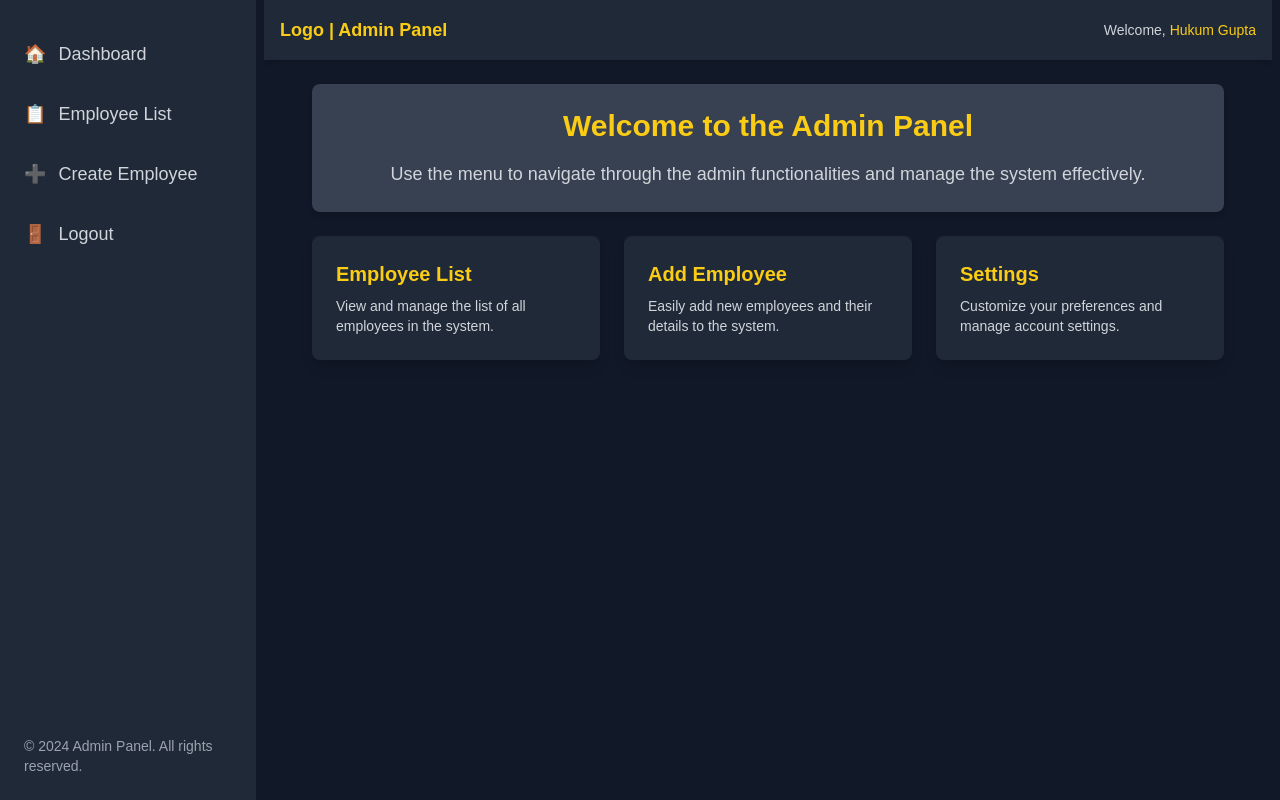
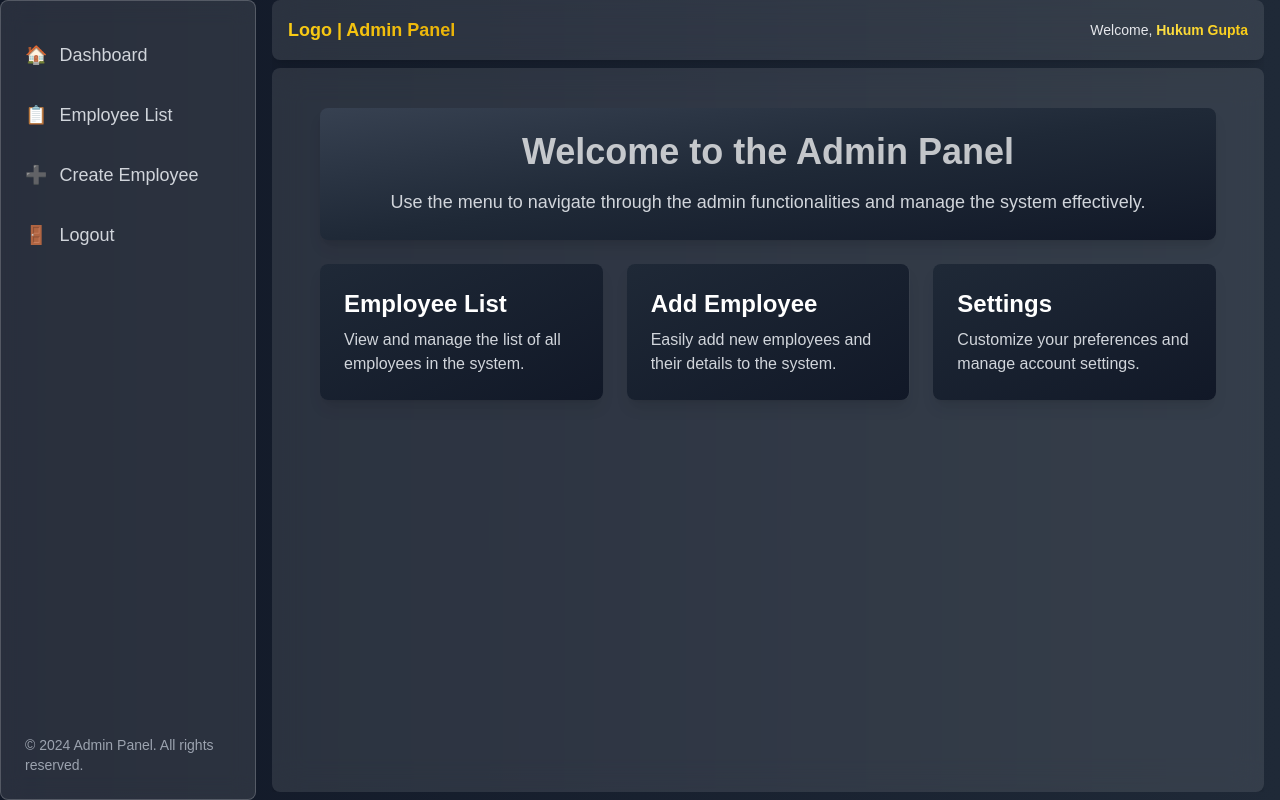
Before and after one commit to D-Atharv/InternShip_Client, a Next.js app in the folder Dealsdray/client/my-app/: page /dashboard in a window 1280 px wide. Built offline with nearby package versions, Linux system fonts and the light colour scheme.

Commit message:
few changes and added loader

```diff
--- a/Dealsdray/client/my-app/app/components/Header.tsx
+++ b/Dealsdray/client/my-app/app/components/Header.tsx
@@ -1,16 +1,18 @@
-
 export default function Header() {
   return (
-    <header className="bg-gray-800 p-4 shadow-md flex justify-between items-center">
+    <header className="bg-white/10 backdrop-blur-lg p-4 shadow-lg rounded-lg flex justify-between items-center">
       <div className="flex items-center space-x-4">
-        <h1 className="text-yellow-400 font-bold text-lg truncate">
+        <h1 className="text-transparent bg-clip-text bg-gradient-to-r from-yellow-400 to-yellow-500 font-extrabold text-lg truncate">
           Logo | Admin Panel
         </h1>
       </div>
 
       <div className="flex items-center space-x-4">
-        <span className="hidden sm:block text-gray-300 text-sm font-medium truncate">
-          Welcome, <span className="text-yellow-400">Hukum Gupta</span>
+        <span className="hidden sm:block text-gray-200 text-sm font-medium truncate">
+          Welcome,{" "}
+          <span className="text-transparent bg-clip-text bg-gradient-to-r from-yellow-300 to-yellow-400 font-bold">
+            Hukum Gupta
+          </span>
         </span>
       </div>
     </header>
--- a/Dealsdray/client/my-app/app/components/Sidebar.tsx
+++ b/Dealsdray/client/my-app/app/components/Sidebar.tsx
@@ -1,70 +1,86 @@
 "use client";
-import { useState } from "react";
-import Link from "next/link";
+import { useState, startTransition } from "react";
+import { useRouter } from "next/navigation";
 
 export default function Sidebar() {
   const [isMenuOpen, setIsMenuOpen] = useState(false);
+  const [isLoading, setIsLoading] = useState(false);
+  const router = useRouter();
+
+  const handleNavigation = (href: string) => {
+    setIsLoading(true);
+    startTransition(() => {
+      router.push(href);
+      setIsLoading(false);
+    });
+  };
 
   return (
     <>
+      {isLoading && (
+        <div className="fixed inset-0 z-50 flex items-center justify-center bg-black/50 backdrop-blur-md">
+          <div className="w-16 h-16 border-4 border-t-transparent border-yellow-400 rounded-full animate-spin"></div>
+        </div>
+      )}
+
       {!isMenuOpen && (
         <button
           onClick={() => setIsMenuOpen(true)}
-          className="fixed top-4 left-4 z-50 lg:hidden text-white p-3 rounded-full bg-gray-700 hover:bg-gray-600 transition focus:outline-none"
+          className="fixed top-4 left-4 z-50 lg:hidden text-white p-3 rounded-full bg-white/10 backdrop-blur-md border border-white/20 hover:bg-white/20 transition focus:outline-none"
         >
           ☰
         </button>
       )}
 
       <aside
-        className={`lg:w-64 bg-gray-800 h-full p-6 lg:static fixed top-0 left-0 z-40 transition-transform duration-300 ease-in-out ${
+        className={`lg:w-64 bg-white/10 backdrop-blur-md border border-white/20 h-full p-6 lg:static fixed top-0 left-0 z-40 transition-transform duration-300 ease-in-out rounded-lg ${
           isMenuOpen ? "translate-x-0" : "-translate-x-full"
         } lg:translate-x-0`}
       >
         <div className="flex flex-col h-full">
           <button
             onClick={() => setIsMenuOpen(false)}
-            className="lg:hidden self-end text-gray-300 bg-gray-700 hover:bg-gray-600 p-2 rounded-full transition"
+            className="lg:hidden self-end text-gray-300 bg-white/10 hover:bg-white/20 backdrop-blur-md p-2 rounded-full border border-white/20 transition"
           >
             ✖️
           </button>
 
           <ul className="mt-4 space-y-8">
             <li>
-              <Link
-                href="/dashboard"
-                className="flex items-center space-x-3 text-lg text-gray-300 hover:text-yellow-500 transition-all duration-200"
+              <button
+                onClick={() => handleNavigation("/dashboard")}
+                className="flex items-center space-x-3 text-lg text-gray-300 hover:text-yellow-400 transition-all duration-200"
               >
                 <span>🏠</span>
                 <span>Dashboard</span>
-              </Link>
+              </button>
             </li>
             <li>
-              <Link
-                href="/employee/list"
-                className="flex items-center space-x-3 text-lg text-gray-300 hover:text-yellow-500 transition-all duration-200"
+              <button
+                onClick={() => handleNavigation("/employee/list")}
+                className="flex items-center space-x-3 text-lg text-gray-300 hover:text-yellow-400 transition-all duration-200"
               >
                 <span>📋</span>
                 <span>Employee List</span>
-              </Link>
+              </button>
             </li>
             <li>
-              <Link
-                href="/employee/create"
-                className="flex items-center space-x-3 text-lg text-gray-300 hover:text-yellow-500 transition-all duration-200"
+              <button
+                onClick={() => handleNavigation("/employee/create")}
+                className="flex items-center space-x-3 text-lg text-gray-300 hover:text-yellow-400 transition-all duration-200"
               >
                 <span>➕</span>
                 <span>Create Employee</span>
-              </Link>
+              </button>
             </li>
             <li>
-              <Link
-                href="/login"
-                className="flex items-center space-x-3 text-lg text-gray-300 hover:text-red-500 transition-all duration-200"
+              <button
+                onClick={() => handleNavigation("/login")}
+                className="flex items-center space-x-3 text-lg text-gray-300 hover:text-red-400 transition-all duration-200"
               >
                 <span>🚪</span>
                 <span>Logout</span>
-              </Link>
+              </button>
             </li>
           </ul>
 
--- /dev/null
+++ b/Dealsdray/client/my-app/app/components/ui/Loader.tsx
@@ -0,0 +1,23 @@
+import React from "react";
+
+export default function Loader() {
+  return (
+    <div className="fixed inset-0 bg-black/50 backdrop-blur-sm flex justify-center items-center z-50">
+      <div className="loader ease-linear rounded-full border-4 border-t-4 border-yellow-400 h-12 w-12"></div>
+      <style jsx>{`
+        .loader {
+          border-top-color: transparent;
+          animation: spin 1s linear infinite;
+        }
+        @keyframes spin {
+          0% {
+            transform: rotate(0deg);
+          }
+          100% {
+            transform: rotate(360deg);
+          }
+        }
+      `}</style>
+    </div>
+  );
+}
--- a/Dealsdray/client/my-app/app/components/ui/WelcomeSection.tsx
+++ b/Dealsdray/client/my-app/app/components/ui/WelcomeSection.tsx
@@ -1,9 +1,12 @@
 export default function WelcomeSection() {
   return (
-    <div className="bg-gray-700 p-6 rounded-lg shadow-md text-center">
-      <h1 className="text-3xl font-bold text-yellow-400">Welcome to the Admin Panel</h1>
+    <div className="bg-gradient-to-br from-gray-700 via-gray-800 to-gray-900 p-6 rounded-lg shadow-lg text-center">
+      <h1 className="text-4xl font-extrabold text-white animate-pulse">
+        Welcome to the Admin Panel
+      </h1>
       <p className="mt-4 text-gray-300 text-lg">
-        Use the menu to navigate through the admin functionalities and manage the system effectively.
+        Use the menu to navigate through the admin functionalities and manage
+        the system effectively.
       </p>
     </div>
   );
--- a/Dealsdray/client/my-app/app/dashboard/DashboardMenu.tsx
+++ b/Dealsdray/client/my-app/app/dashboard/DashboardMenu.tsx
@@ -11,9 +11,9 @@ export default function DashboardMenu() {
     <div className="grid grid-cols-1 sm:grid-cols-2 lg:grid-cols-3 gap-6 mt-6">
       {menuItems.map((item, index) => (
         <Link key={index} href={item.href} className="block">
-          <div className="p-6 bg-gray-800 hover:bg-gray-700 rounded-lg shadow-lg transition transform hover:-translate-y-1">
-            <h2 className="text-xl font-semibold text-yellow-400">{item.label}</h2>
-            <p className="mt-2 text-gray-300 text-sm">{item.description}</p>
+          <div className="p-6 bg-gradient-to-br from-gray-800 to-gray-900 backdrop-blur-lg rounded-lg shadow-lg transition transform hover:scale-105 hover:shadow-2xl">
+            <h2 className="text-2xl font-bold text-white">{item.label}</h2>
+            <p className="mt-2 text-gray-300">{item.description}</p>
           </div>
         </Link>
       ))}
--- a/Dealsdray/client/my-app/app/dashboard/layout.tsx
+++ b/Dealsdray/client/my-app/app/dashboard/layout.tsx
@@ -1,13 +1,15 @@
-import Sidebar from '../components/Sidebar';
-import Header from '../components/Header';
+import Sidebar from "../components/Sidebar";
+import Header from "../components/Header";
 
 export default function EmployeeLayout({ children }: { children: React.ReactNode }) {
   return (
-    <div className="h-screen flex overflow-hidden">
+    <div className="h-screen flex overflow-hidden bg-gradient-to-r from-gray-900 to-gray-800 ">
       <Sidebar />
-      <div className="flex-1 flex flex-col overflow-hidden mx-2">
+      <div className="flex-1 flex flex-col overflow-hidden mx-4 mb-2 ">
         <Header />
-        <main className="flex-1 px-6 overflow-y-auto">{children}</main>
+        <main className="flex-1 px-6 py-4 bg-white/10 backdrop-blur-lg rounded-lg shadow-lg overflow-y-auto mt-2">
+          {children}
+        </main>
       </div>
     </div>
   );
--- a/Dealsdray/client/my-app/app/dashboard/page.tsx
+++ b/Dealsdray/client/my-app/app/dashboard/page.tsx
@@ -3,7 +3,7 @@ import WelcomeSection from "../components/ui/WelcomeSection";
 
 export default function DashboardPage() {
   return (
-    <div className="p-6">
+    <div className="p-6 space-y-6">
       <WelcomeSection />
       <DashboardMenu />
     </div>
--- a/Dealsdray/client/my-app/app/employee/layout.tsx
+++ b/Dealsdray/client/my-app/app/employee/layout.tsx
@@ -1,13 +1,15 @@
-import Sidebar from '../components/Sidebar';
-import Header from '../components/Header';
+import Sidebar from "../components/Sidebar";
+import Header from "../components/Header";
 
 export default function EmployeeLayout({ children }: { children: React.ReactNode }) {
   return (
-    <div className="h-screen flex overflow-hidden ">
+    <div className="h-screen flex overflow-hidden bg-gradient-to-r from-gray-900 to-gray-800 ">
       <Sidebar />
-      <div className="flex-1 flex flex-col overflow-hidden mx-2 ">
+      <div className="flex-1 flex flex-col overflow-hidden mx-4 mb-2 ">
         <Header />
-        <main className="flex-1 px-6 overflow-y-auto ">{children}</main>
+        <main className="flex-1 px-6 py-4 bg-white/10 backdrop-blur-lg rounded-lg shadow-lg overflow-y-auto mt-2">
+          {children}
+        </main>
       </div>
     </div>
   );
```
Also changed, not shown: Dealsdray/client/my-app/middleware.ts (deleted, +0 -24 lines), Dealsdray/client/my-app/middlewares.ts (added, +24 -0 lines).
